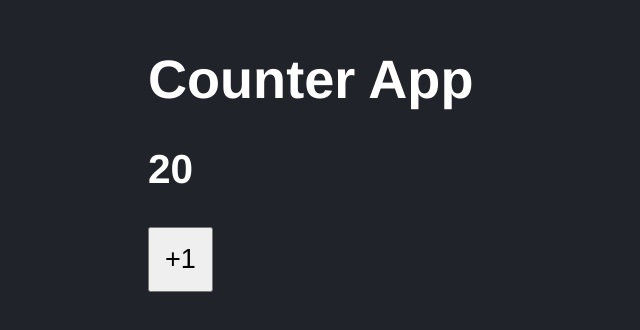
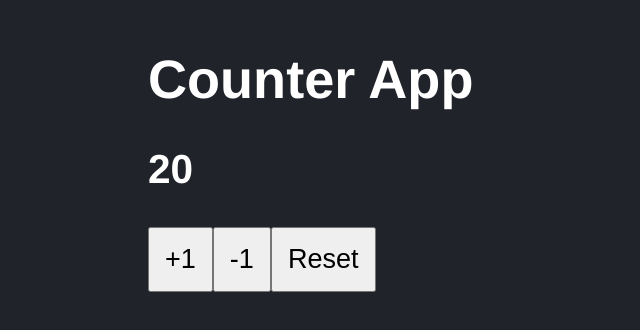
Before and after one commit to Davidcastel26/HooksReact, a React (Vite) app in the folder counterVite/: page / in a window 1280 px wide. Shown: the part 136-466 px from the top of the page, without its empty margins (0-640 px from the left). Built offline with nearby package versions, Linux system fonts and the light colour scheme.

Commit message:
Update CounterApp.jsx

```diff
--- a/counterVite/src/CounterApp.jsx
+++ b/counterVite/src/CounterApp.jsx
@@ -7,17 +7,24 @@ export const CounterApp = ({ value }) => {
 
   const [ count, setCount ] = useState( value )
 
-  const funtionForClick = (e) => {
+  const Suma = (e) => {
     console.log('hey')
     // setCount( count + 1)
     setCount( (e)=> e + 1)
   }
 
+  const Resta = () => {
+    setCount( (e) => e - 1 )
+  }
+  const Reset = () => setCount(value)
+
   return (
     <>
       <h1> Counter App </h1>
       <h2> { count } </h2>
-      <button onClick={ funtionForClick } > +1 </button>
+      <button onClick={ Suma } > +1 </button>
+      <button onClick={ Resta }> -1 </button>
+      <button onClick={ Reset }> Reset </button>
     </>
   )
 }
```
